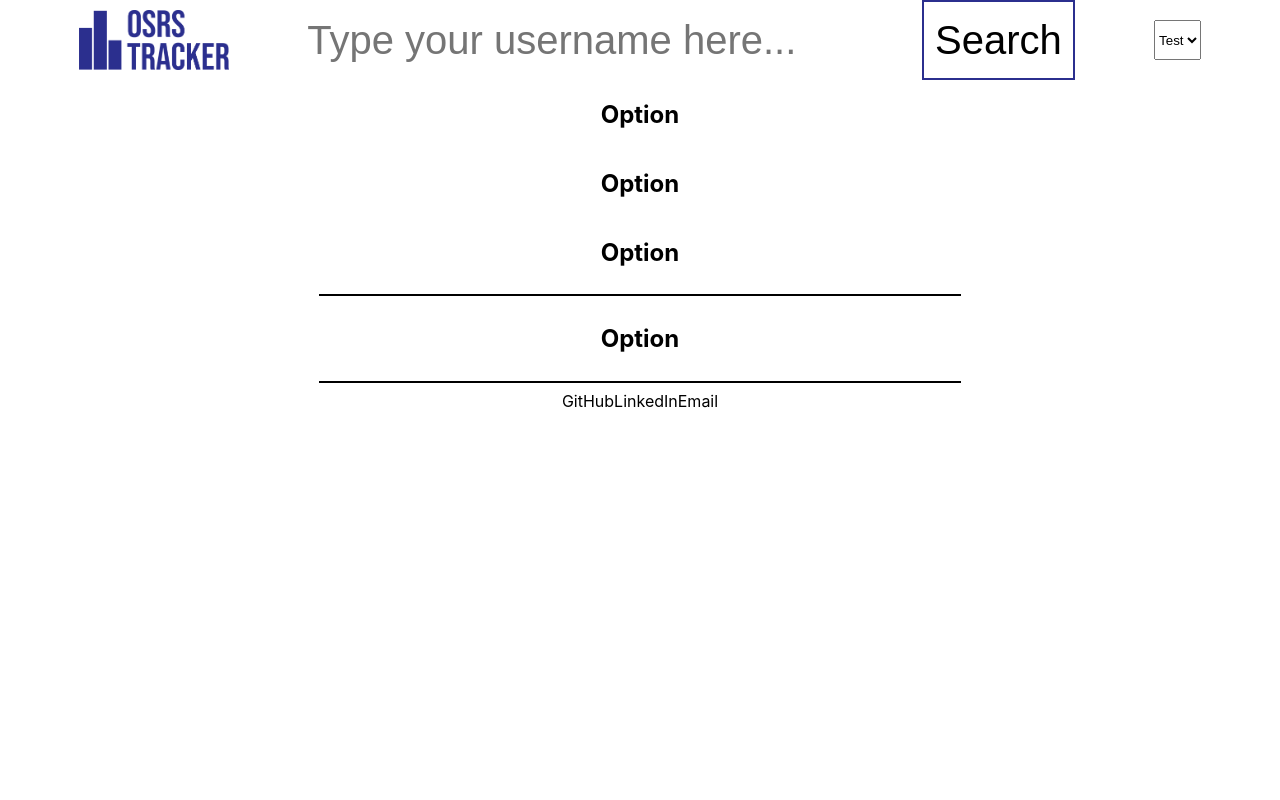
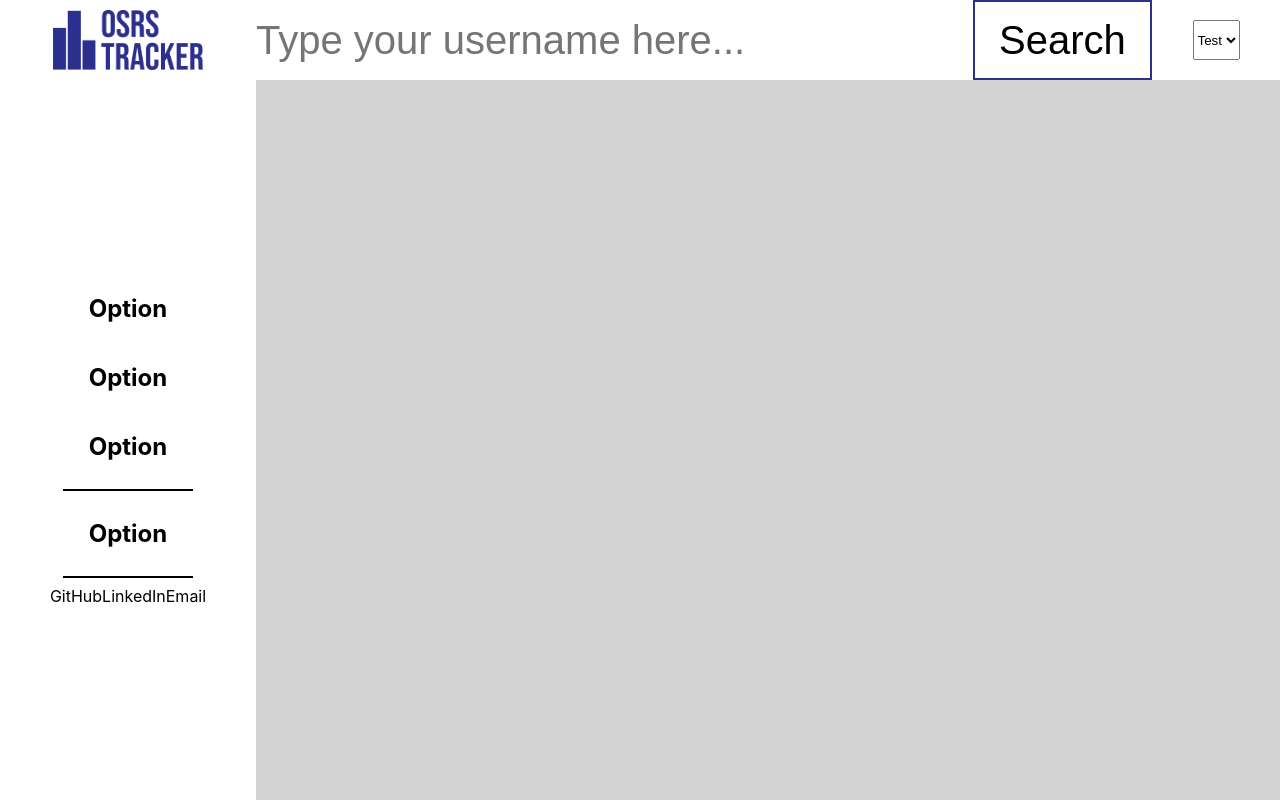
Before and after one commit to SavoieJu/DashboardXP, a React (Create React App) app in the folder dashboard_xp/: page / in a window 1280 px wide. Built offline with nearby package versions, Linux system fonts and the light colour scheme.

Commit message:
overall layout

```diff
--- a/dashboard_xp/src/App.js
+++ b/dashboard_xp/src/App.js
@@ -1,8 +1,8 @@
 import React from 'react';
 import Header from './components/header/header.js';
 import Navigation from './components/navigation/navigation.js';
+import Dashboard from './components/dashboard/dashboard.js';
 import logo from './logo.svg';
-// import './App.css';
 import './css/style.css';
 
 
@@ -11,6 +11,7 @@ function App() {
     <div className="App">
       <Header></Header>
       <Navigation></Navigation>
+      <Dashboard></Dashboard>
     </div>
   );
 }
--- /dev/null
+++ b/dashboard_xp/src/components/dashboard/dashboard.js
@@ -0,0 +1,13 @@
+import React from "react";
+
+class Dashboard extends React.Component{
+    render(){
+        return (
+          <div className="dashboard">
+
+          </div>
+       );
+    }
+}
+
+export default Dashboard;
--- a/dashboard_xp/src/css/style.css
+++ b/dashboard_xp/src/css/style.css
@@ -4,6 +4,39 @@
 /*
     # Layout
 */
+/*
+    Desc: Layout for the app
+*/
+.App {
+  display: -webkit-box;
+  display: -ms-flexbox;
+  display: flex;
+  -webkit-box-orient: horizontal;
+  -webkit-box-direction: normal;
+      -ms-flex-direction: row;
+          flex-direction: row;
+  -ms-flex-wrap: wrap;
+      flex-wrap: wrap;
+}
+
+.App .navigation {
+  -webkit-box-flex: 1;
+      -ms-flex: 1 0 20%;
+          flex: 1 0 20%;
+}
+
+.App .dashboard {
+  -webkit-box-flex: 1;
+      -ms-flex: 1 0 80%;
+          flex: 1 0 80%;
+}
+
+.App .header {
+  -webkit-box-flex: 0;
+      -ms-flex: 0 1 100%;
+          flex: 0 1 100%;
+}
+
 /*
     Desc: Layout for the header
 */
@@ -16,13 +49,14 @@
       -ms-flex-direction: row;
           flex-direction: row;
   height: 10vh;
+  max-width: 100vw;
 }
 
 .topbar .topbar-logo {
   height: 100%;
   -ms-flex-preferred-size: fill;
       flex-basis: fill;
-  width: 30vw;
+  width: 20vw;
   display: -webkit-box;
   display: -ms-flexbox;
   display: flex;
@@ -41,7 +75,7 @@
   height: 100%;
   -ms-flex-preferred-size: fill;
       flex-basis: fill;
-  width: 60vw;
+  width: 70vw;
 }
 
 .topbar .search .search-input {
@@ -60,7 +94,7 @@
   height: 100%;
   -ms-flex-preferred-size: fill;
       flex-basis: fill;
-  width: 20vw;
+  width: 10vw;
   display: -webkit-box;
   display: -ms-flexbox;
   display: flex;
@@ -121,6 +155,13 @@
 }
 
 /*
+    Desc: Layout for the dashboard
+*/
+.dashboard {
+  height: 90vh;
+}
+
+/*
     # Styling
 */
 /*
@@ -155,4 +196,11 @@
 .navigation hr {
   border: 1px solid black;
 }
+
+/*
+    Desc: Styling for the dashboard
+*/
+.dashboard {
+  background-color: lightgrey;
+}
 /*# sourceMappingURL=style.css.map */
--- a/dashboard_xp/src/sass/css/appLayout.css
+++ /dev/null
@@ -1,4 +0,0 @@
-/*
-    Desc: Layout for the app
-*/
-/*# sourceMappingURL=appLayout.css.map */
--- /dev/null
+++ b/dashboard_xp/src/sass/layout/_appLayout.scss
@@ -0,0 +1,21 @@
+/*
+    Desc: Layout for the app
+*/
+
+.App {
+    display: flex;
+    flex-direction: row;
+    flex-wrap: wrap;
+
+    .navigation {
+        flex: 1 0 20%;
+    }
+
+    .dashboard {
+        flex: 1 0 80%;
+    }
+
+    .header {
+        flex: 0 1 100%;
+    }
+}
--- a/dashboard_xp/src/sass/layout/_dashboard.scss
+++ b/dashboard_xp/src/sass/layout/_dashboard.scss
@@ -1,3 +1,8 @@
 /*
     Desc: Layout for the dashboard
 */
+
+.dashboard {
+    // width: 60vw;
+    height: 90vh;
+}
--- a/dashboard_xp/src/sass/layout/_header.scss
+++ b/dashboard_xp/src/sass/layout/_header.scss
@@ -6,11 +6,12 @@
     display: flex;
     flex-direction: row;
     height: 10vh;
+    max-width: 100vw;
 
     .topbar-logo {
         height: 100%;
         flex-basis: fill;
-        width: 30vw;
+        width: 20vw;
         display: flex;
         justify-content: center;
 
@@ -22,7 +23,7 @@
     .search {
         height: 100%;
         flex-basis: fill;
-        width: 60vw;
+        width: 70vw;
 
         .search-input {
             height: 100%;
@@ -40,7 +41,7 @@
     .topbar-acctype {
         height: 100%;
         flex-basis: fill;
-        width: 20vw;
+        width: 10vw;
         display: flex;
         justify-content: center;
 
--- a/dashboard_xp/src/sass/layout/appLayout.scss
+++ /dev/null
@@ -1,3 +0,0 @@
-/*
-    Desc: Layout for the app
-*/
--- a/dashboard_xp/src/sass/style.scss
+++ b/dashboard_xp/src/sass/style.scss
@@ -6,11 +6,14 @@
 /*
     # Layout
 */
+@import "layout/_appLayout.scss";
 @import "layout/_header.scss";
 @import "layout/_navigation.scss";
+@import "layout/_dashboard.scss";
 
 /*
     # Styling
 */
 @import "styling/_header.scss";
 @import "styling/_navigation.scss";
+@import "styling/_dashboard.scss";
--- a/dashboard_xp/src/sass/styling/_dashboard.scss
+++ b/dashboard_xp/src/sass/styling/_dashboard.scss
@@ -1,3 +1,7 @@
 /*
     Desc: Styling for the dashboard
 */
+
+.dashboard {
+    background-color: lightgrey;
+}
```
Also changed, not shown: 2 other files (tests, documents, lock files or other folders).
